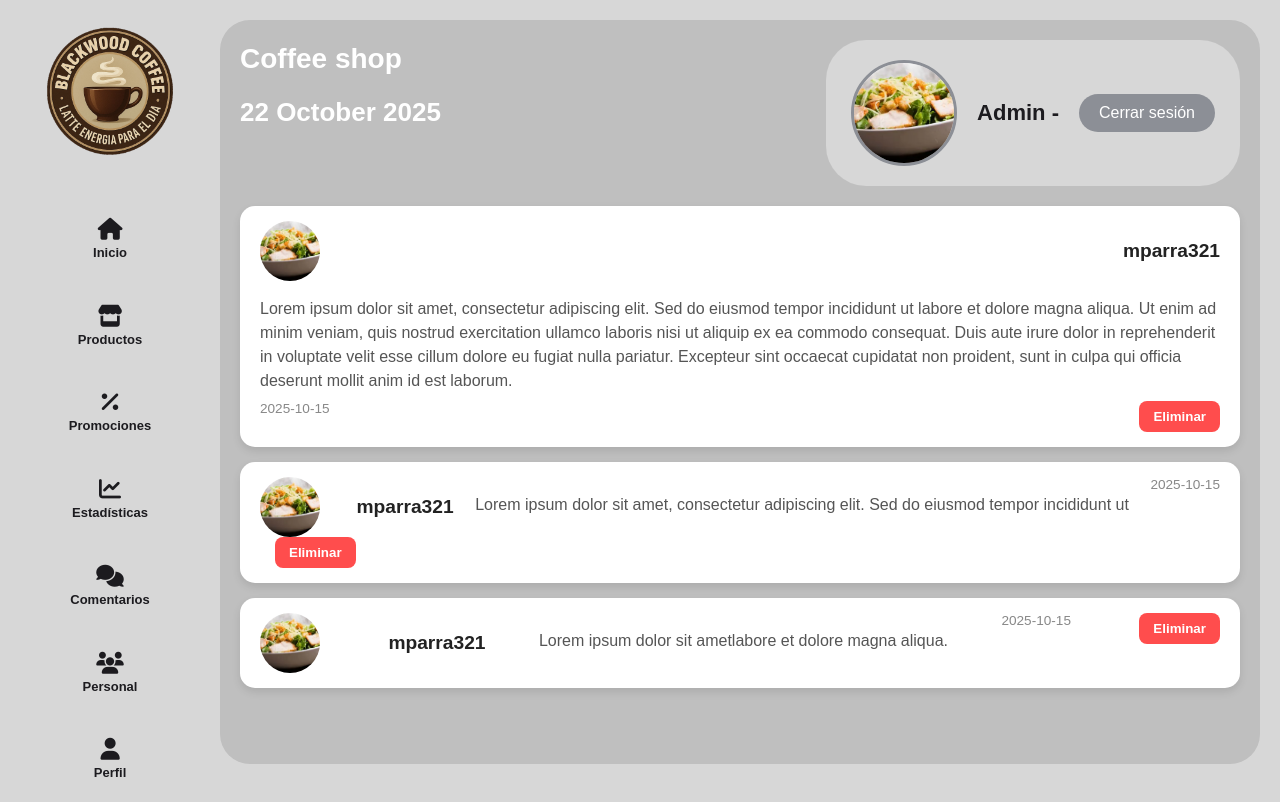
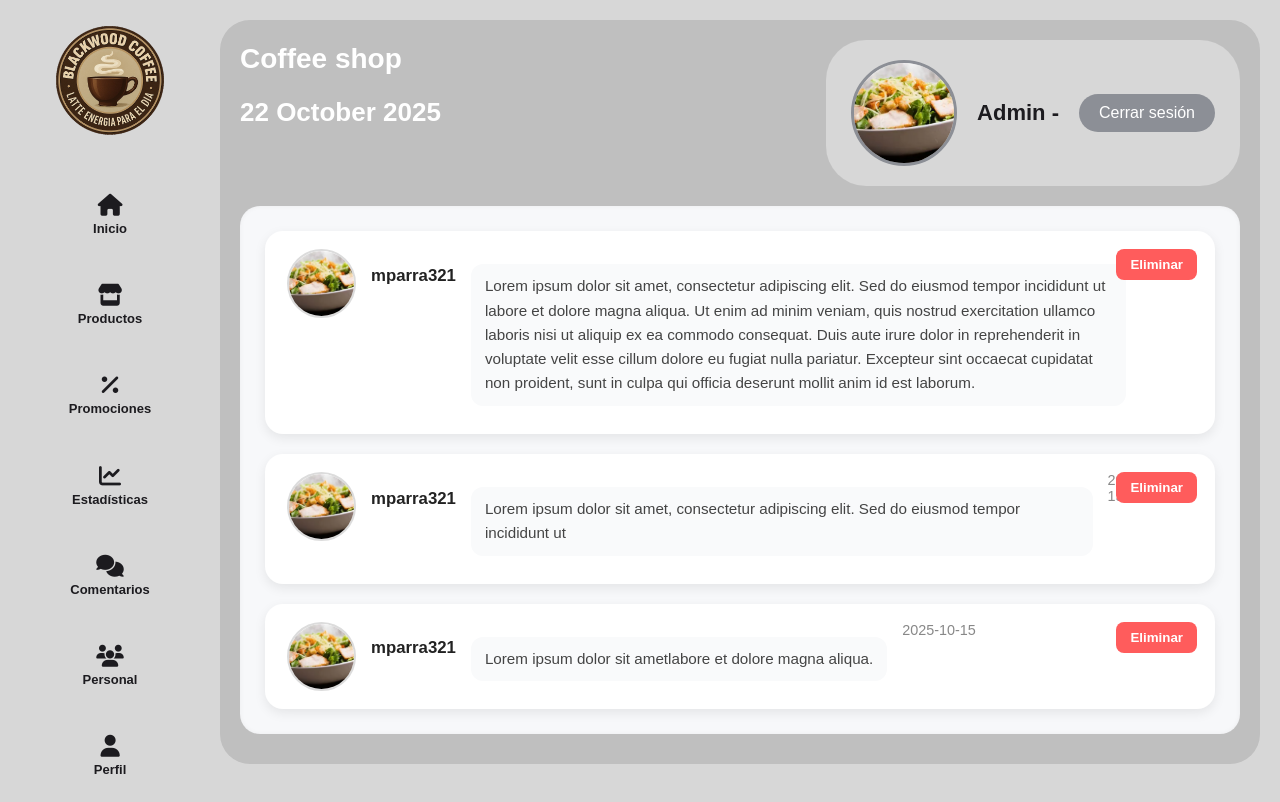
Before and after one commit to ArthurRomulus/PI3, a PHP site: page /Admin/Admin_Comentarios in a window 1280 px wide. Run offline with PHP 8.4, Linux system fonts and the light colour scheme; a user stored in the database is signed in; data comes from the database, SQL or seed files in the repository.

Commit message:
comentarios y estadisticas

```diff
--- a/Admin/Admin_Comentarios/comentario.css
+++ b/Admin/Admin_Comentarios/comentario.css
@@ -1,99 +1,123 @@
+/* --- Contenedor general de comentarios --- */
+.Comentarios {
+display: flex;
+ flex-direction: column;
+ gap: 20px;
+ padding: 25px;
+ background-color: #F7F8FA;
+ border-radius: 20px;
+box-shadow: inset 0 0 5px rgba(0,0,0,0.05);
+}
+
+/* --- Tarjeta del comentario --- */
 .comentario {
 display: flex;
-    flex-direction: row;
  align-items: flex-start;
-    justify-content: space-between; /* Distribuye texto y botón */
+ gap: 15px;
 background-color: #ffffff;
-    border-radius: 15px;
-    padding: 15px 20px;
-    margin-bottom: 15px;
-    box-shadow: 0 4px 8px rgba(0, 0, 0, 0.1);
-    transition: transform 0.2s, box-shadow 0.2s;
-    flex-wrap: wrap; /* Evita que se rompa en pantallas pequeñas */
+border-radius: 18px;
+ padding: 18px 22px;
+box-shadow: 0 4px 12px rgba(0, 0, 0, 0.08);
+ transition: transform 0.25s ease, box-shadow 0.25s ease;
+ position: relative;
 }
 
 .comentario:hover {
-    transform: translateY(-3px);
-    box-shadow: 0 6px 12px rgba(0, 0, 0, 0.15);
+ transform: translateY(-4px);
+ box-shadow: 0 8px 20px rgba(0, 0, 0, 0.12);
 }
 
+/* --- Imagen de perfil --- */
 .profileimgco {
-    width: 60px;
-    height: 60px;
+ width: 65px;
+ height: 65px;
 border-radius: 50%;
 object-fit: cover;
-    margin-right: 15px;
+ border: 2px solid #dcdcdc;
+ flex-shrink: 0;
 }
 
+/* --- Contenido del comentario --- */
 .comentario-text {
  flex: 1;
  display: flex;
  flex-direction: column;
-    min-width: 200px;
+}
+
+/* --- Encabezado con usuario + fecha --- */
+.comentario-header {
+ display: flex;
+ align-items: center;
+ gap: 8px;
+ margin-bottom: 6px;
 }
 
 .usernameco {
-    color: #222222;
+ color: #222;
  font-weight: 700;
-    font-size: 1.2em;
-    margin-bottom: 5px;
-}
-
-.descriptioncoment {
-    color: #555555;
-    font-size: 1em;
-    margin-bottom: 8px;
-    line-height: 1.5;
+ font-size: 1.05em;
 }
 
 .fecha {
-    color: #888888;
-    font-size: 0.85em;
-    margin-bottom: 8px;
+ color: #888;
+ font-size: 0.9em;
 }
 
+/* --- Texto del comentario --- */
+.descriptioncoment {
+color: #444;
+ font-size: 0.95em;
+ line-height: 1.6;
+ background-color: #F9FAFB;
+padding: 10px 14px;
+border-radius: 12px;
+ margin-bottom: 10px;
+}
+
+/* --- Botón eliminar --- */
 .deletebutton {
-    background-color: #ff4d4d;
+background-color: #ff5c5c;
  color: white;
 border: none;
  padding: 8px 14px;
  border-radius: 8px;
  font-weight: 600;
  cursor: pointer;
-    transition: background-color 0.2s, transform 0.2s;
-    margin-left: 15px;
-    align-self: flex-start;
-    white-space: nowrap;
+transition: all 0.2s ease;
+position: absolute;
+ top: 18px;
+ right: 18px;
 }
 
 .deletebutton:hover {
-    background-color: #e60000;
-    transform: scale(1.05);
+ background-color: #e04545;
+ transform: scale(1.07);
 }
 
-/* 🌐 Responsividad */
+/* --- Responsividad --- */
 @media (max-width: 768px) {
 .comentario {
 flex-direction: column;
-        align-items: flex-start;
+ align-items: center;
+ text-align: center;
  }
 
 .profileimgco {
-        width: 50px;
-        height: 50px;
+ width: 55px;
+height: 55px;
  margin-bottom: 10px;
  }
 
+.comentario-text {
+width: 100%;
+ }
+
+  .comentario-header {
+ justify-content: center;
+ }
+
  .deletebutton {
-        align-self: flex-end;
+ position: static;
  margin-top: 10px;
  }
-
-    .usernameco {
-        font-size: 1em;
 }
-
-    .descriptioncoment {
-        font-size: 0.9em;
-    }
-}
--- a/Admin/Admin_nav_bar.css
+++ b/Admin/Admin_nav_bar.css
@@ -20,11 +20,11 @@
 /* --- Logo --- */
 .logo {
   text-align: center;
-  margin-bottom: 10px;
+  margin-bottom: 5px;
 }
 
 .logo img {
-  width: 70%;
+  width: 60%;
   height: auto;
 }
 
```
Also changed, not shown: Admin/Admin_Estadisticas/index.php (+61 -50 lines). Lines whose indentation alone changed are shown as unchanged.
